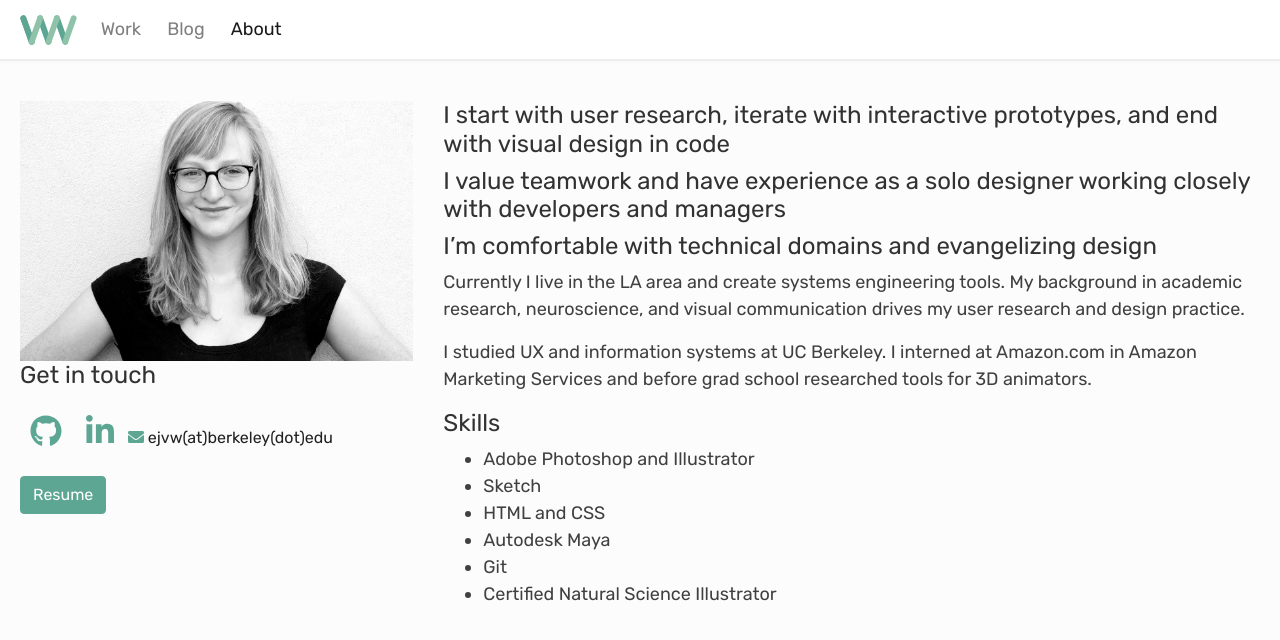
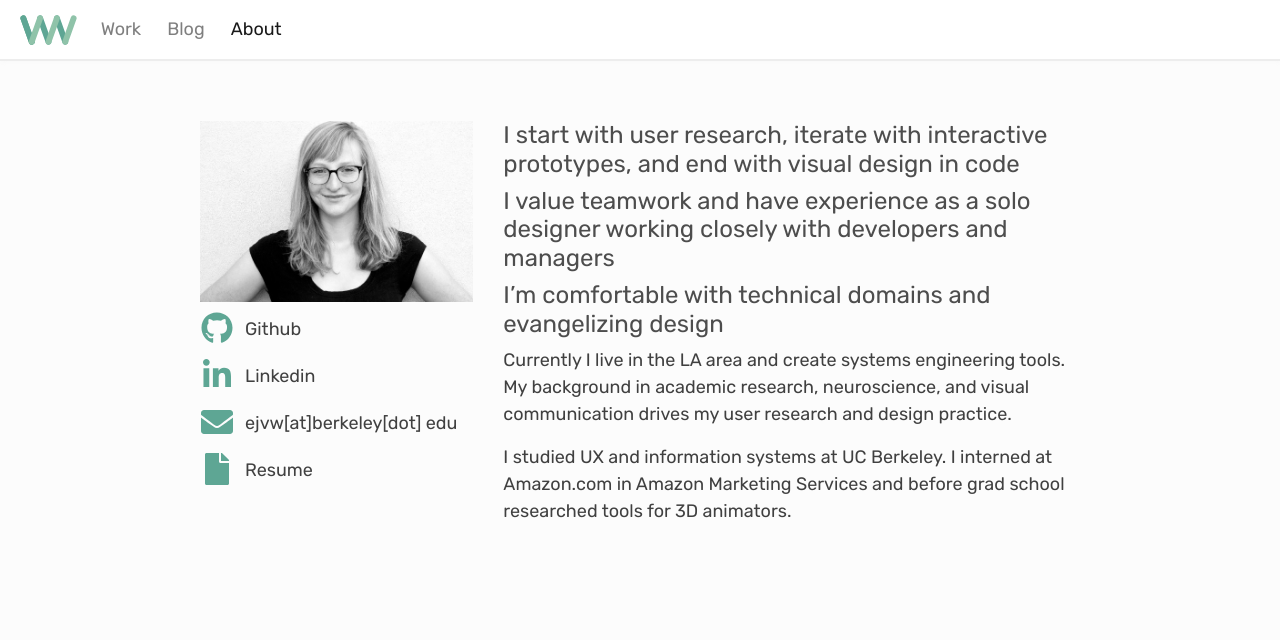
Before and after one commit to ellenvanwyk/ellenvanwyk.github.io, a Jekyll site: the page built from about.md, in a window 1280 px wide and 900 px high. Shown: the top 640 px of the window. Built offline with Jekyll 4.4.1, drawn with Linux system fonts in a browser that asks for light colours; nearby versions of some CDN libraries; some web fonts are replaced.

Commit message:
slightly less bad about page

```diff
--- a/_layouts/about.html
+++ b/_layouts/about.html
@@ -8,39 +8,50 @@
 	{% include navbar.html %}
 
 		<div class="page-content">
-			<div class="wrapper container-lg">
+			<div class="wrapper container-md">
 				<div class="row">
-					<div class="col-sm-4">
-						<img src="/assets/itsme.jpg">
-						<div class = "vcard">
-							<h4>
-							Get in touch
-							</h4>
+					<div class="col-md-4">
+						<img src="/assets/itsme.jpg" style="width:100%">
+						<table class = "vcard">
 
-
-							<a class="link-icon" href = "https://github.com/ellenvanwyk">
-								<i class="fab fa-github"></i>
-							</a>
-							<a class="link-icon" href = "https://www.linkedin.com/in/ellen-van-wyk-2441b387">
-								<i class="fab fa-linkedin-in"></i>
-							</a>
-							<a href="mailto:ejvw@berkeley.edu" target="_top" title="Email"><i class="fas fa-envelope"></i></a> ejvw(at)berkeley(dot)edu
-						</div>
-						<a class="btn btn-primary" href = "/vanwykResume.pdf">
-							Resume
-						</a>
+							<tr>
+								<td class="align-middle">
+									<a class="link-icon" href = "https://github.com/ellenvanwyk"><i class="fab fa-github"></i></a>
+								</td>
+								<td class="align-middle">
+									 Github
+								</td>
+							</tr>
+							<tr>
+								<td class="align-middle">
+									<a class="link-icon" href = "https://www.linkedin.com/in/ellen-van-wyk-2441b387"><i class="fab fa-linkedin-in"></i></a>
+								</td>
+								<td class="align-middle">
+									Linkedin
+								</td>
+							</tr>
+							<tr>
+								<td class="align-middle">
+									<a href="mailto:ejvw@berkeley.edu" target="_top" title="Email" class="link-icon"><i class="fas fa-envelope"></i></a>
+								</td>
+								<td class="align-middle">
+									ejvw[at]berkeley[dot]	edu
+								</td>
+							</tr>
+							<tr>
+								<td class="align-middle">
+									<a href = "/vanwykResume.pdf" class="link-icon"><i class="fas fa-file" title="Resume"></i> </a>
+								<td class="align-middle">Resume</td>
+							</tr>
+							<tr>
+								<td>
+								</td>
+							</td>
+						</table>
 
 					</div>
-					<div class="col-sm-8">
+					<div class="col-md-8">
 						{{ content }}
-						<h4>Skills</h4>
-						<ul>
-						{% for skill in page.skills %}
-							<li>
-								{{ skill }}
-							</li>
-		                {% endfor %}
-		            	</ul>
 					</div>
 				</div>
 			</div>
--- a/css/portfolio.scss
+++ b/css/portfolio.scss
@@ -46,7 +46,7 @@
 Typography
 ***********************************************************/
 h1, h2, h3, h4, h5, h6{
-	color: #323232;
+	color: #4d4d4d;
 	font-family: 'Rubik',sans-serif;
 }
 
@@ -121,7 +121,7 @@ Layout
 }
 
 .container-md {
-  max-width: 820px;
+  max-width: 920px;
   margin-right: auto;
   margin-left: auto;
 	padding: 20px;
@@ -149,7 +149,7 @@ Layout
 }
 
 .spaced-icons .col{
-	padding: 40px 50px 60px;
+	padding: 20px 20px 50px;
 }
 
 
@@ -276,6 +276,24 @@ Nav
 		    font-size: 16px;
 		    color: #7d7d7d;
 		    background: white;
+		}
+	}
+
+	.personas-lg{
+		h4{
+			font-weight: bold;
+			margin-top: 3rem;
+			border-bottom: 2px solid #d3d3d3;
+			padding-bottom: 6px;
+			margin-bottom: 0;
+
+			span{
+				font-weight: 300;
+			}
+		}
+		.row{
+			padding-top: 1.3rem;
+			background: #f5f5f5;
 		}
 	}
 }
@@ -426,11 +444,12 @@ Wireframes
       background-size: 860px auto;
       background-repeat:no-repeat;
       background-position: center;
-      margin: 40px -60px;
+      margin: 40px -100px;
 			@include border-radius(4px);
 
       .broswer-screenshot{
       	box-shadow: 1px 3px 8px #C6C8CC;
+				@include border-radius(5px);
       }
     }
 
@@ -448,7 +467,7 @@ Wireframes
 
 
     .design-feature-split.row{
-    	margin: 40px 0 40px -75px;
+    	margin: 40px 0 40px -100px;
 
     	img{
     		@include border-radius(4px);
@@ -487,11 +506,22 @@ About
 ***********************************************************/
 
 
-.link-icon{
-	margin: 10px 10px 20px;
-	display: inline-block;
-	font-size: 2rem;
+.vcard{
+
+	svg{
+		font-size: 2rem;
+		margin-right: 10px;
+	}
+
+	td{
+		padding-top: 10px;
+	}
+
+	td:first-child{
+		text-align:center;
+	}
 }
+
 
 
 
@@ -531,8 +561,6 @@ Amaze
 }
 
 
-
-
 li.tumblr-post{
 	vertical-align: middle;
 	border-style: none;
@@ -543,3 +571,135 @@ li.tumblr-post{
 		width: 100%;
 	}
 }
+
+
+
+/***********************************************************
+Add PE Button
+***********************************************************/
+
+
+.mms-add-pe-button {
+
+
+	.dropdown-toggle::after {
+		display: none;
+	}
+
+  /*** Add PE dropdown ***/
+
+  /*Border radius and color to match dropdown*/
+  a.dropdown-toggle{
+    @include border-radius(4px 0 0 4px);
+    border: 2px solid transparent;
+    color: #d3d3d3;
+    vertical-align: unset;
+    float:left;
+  }
+
+  //Padding, font size, and line height match for the toggle and dropdown
+  a.dropdown-toggle,
+  .dropdown-menu a{
+    padding: 8px;
+    font-size: 14px;
+  }
+
+  /*Special line-height so icons align*/
+  .dropdown-menu a::before,
+  a.dropdown-toggle .fa{
+    line-height: 1.5;
+  }
+
+  /*Special horizontal dropdown menu */
+  .dropdown-menu {
+    position: relative;
+    padding: 0;
+    margin: 0;
+    @include border-radius(0 4px 4px 0);
+    border-color: darken($white, 12%);
+    @include box-shadow( 6px 6px 12px rgba(0,0,0,.175));
+    margin: 0;
+    float: none;
+    @include box-shadow( 6px 6px 12px rgba(0,0,0,.175));
+    border: 2px solid darken(white, 12%);
+
+    /*line to indicate where the presentation element will be added
+    &::after{
+      background-image: url(../assets/location-feedback-inline.svg);
+      content: ' ';
+      background-size: 70px 4px;
+      height: 4px;
+      width: 70px;
+      background-repeat: no-repeat;
+      position: absolute;
+      right: -70px;
+      top: 13px;
+    }*/
+
+    /*Horizontal menu that should be more consistent across browsers*/
+    li{
+      display: inline-block;
+      a{
+        padding-left: 14px;
+        padding-right: 14px;
+        display: inline-block;
+        line-height: 150%;
+      }
+    }
+    li:last-child{
+    	border-left: 2px solid darken(white, 12%);
+    }
+  }
+
+  /*When hovering over the whole menu, set opacity to block*/
+  .open > .dropdown-menu,
+  .dropdown-toggle:hover + .dropdown-menu,
+  span:hover .dropdown-menu{
+    display: inline-block;
+  }
+
+  /*When hovering over button or opening toggle, darken text and background to show activated*/
+  span:hover a.dropdown-toggle,
+  .open > a.dropdown-toggle,
+  .open > a.dropdown-toggle:hover{
+    background-color: darken(white, 10%);
+    border-color: darken(white, 12%);
+    color: darken(#d3d3d3, 42%);
+    position: relative;
+    z-index: 100;
+  }
+}
+
+.add-pe-button-container{
+	position: relative;
+	hr {
+	  opacity: 0;
+	  border: none;
+	  border-top: 3px dotted #4A90E2;
+	  height: 0px;
+	  margin: 0px;
+	  position: absolute;
+	  top: 50%;
+	  width: 100%;
+	  @include transition(.2s);
+	}
+}
+
+.add-pe-button-container:hover hr {
+  opacity: 1;
+}
+
+mms-view-section .add-pe-button-container hr {
+  left: 31px;
+  bottom: 18px;
+  position: relative;
+  width: calc(100% - 31px);
+}
+
+/*set pseudoclass and reset italic from <i>*/
+.section-icon::before{
+  content:"\00a7";
+  font-style: normal;
+  font-weight: bold;
+  font-family: "Rubik";
+}
```
